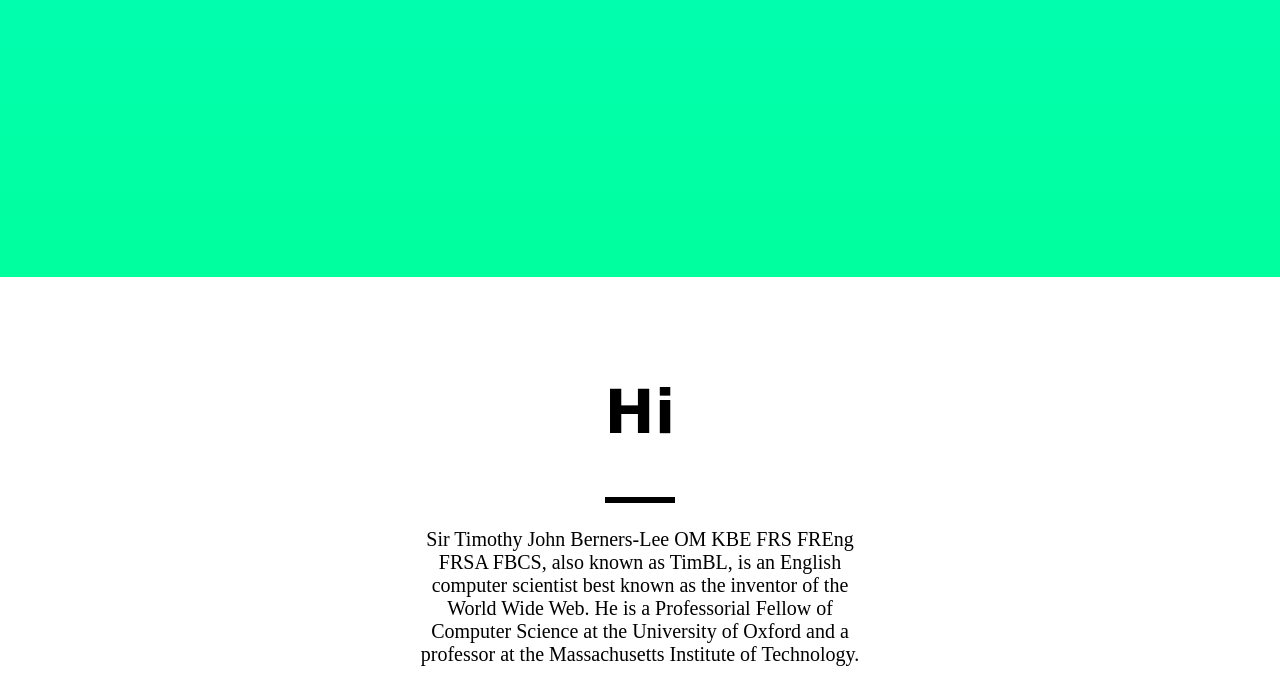
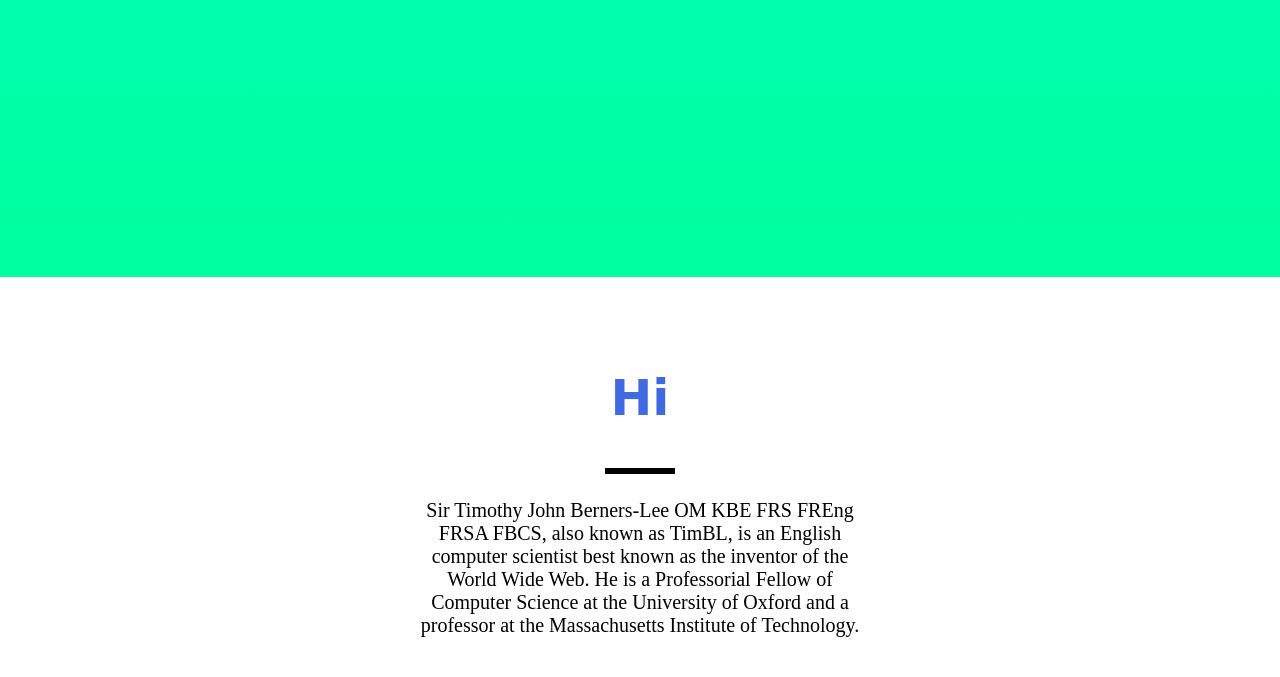
Before and after one commit to Satana145/C-57-Class, a plain HTML site: page index.html in a window 1280 px wide. Shown: the part 523-1200 px from the top of the page. Drawn offline with Linux system fonts and the light colour scheme; a web font is replaced by a local one.

Commit message:
Add files via upload

```diff
--- a/style.css
+++ b/style.css
@@ -18,6 +18,8 @@ body{
 }
 .text{
     font-family: 'Redressed', cursive;
+    font-size: 50px;
+    color: royalblue;
 }
 #bio{
     padding: 50px;
```
